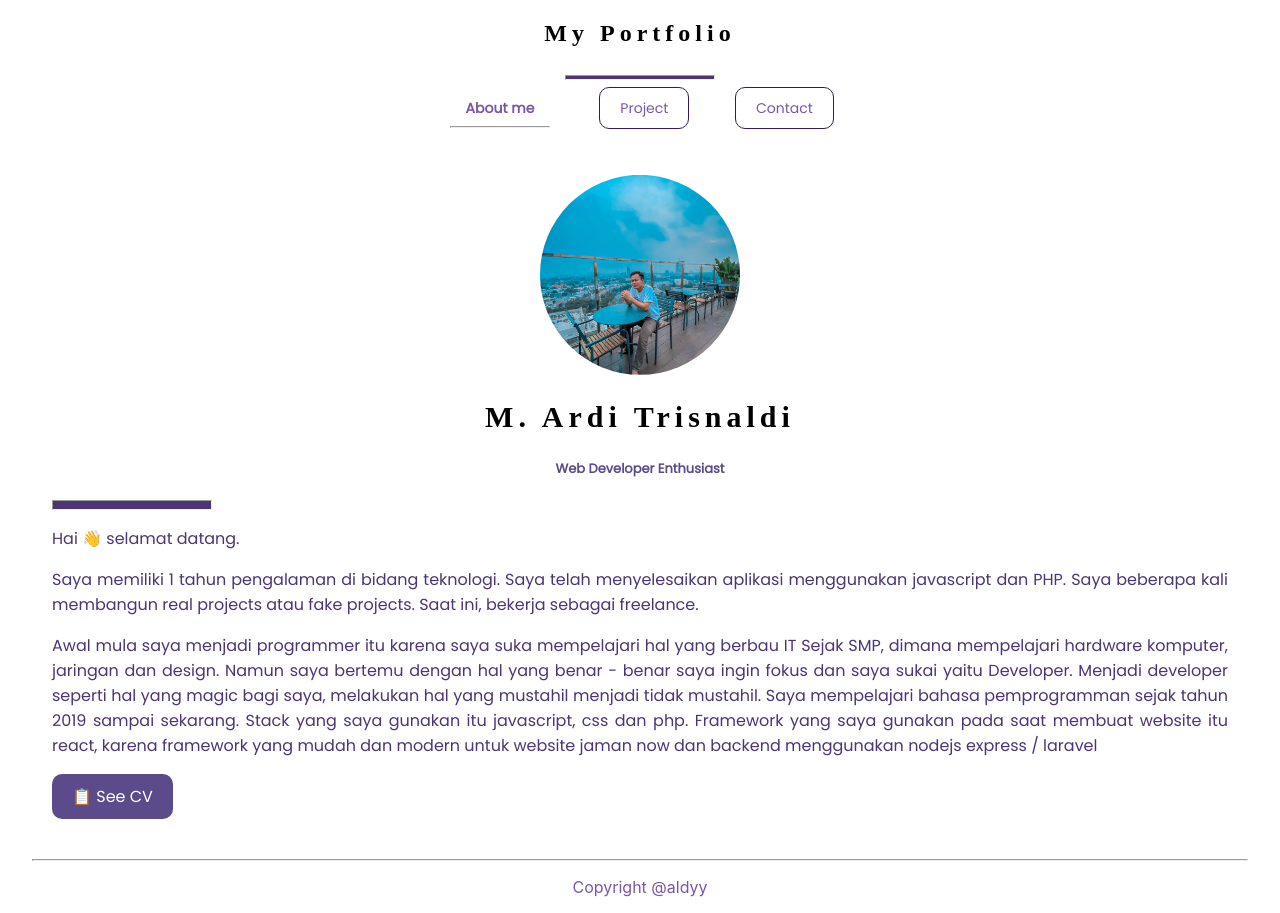
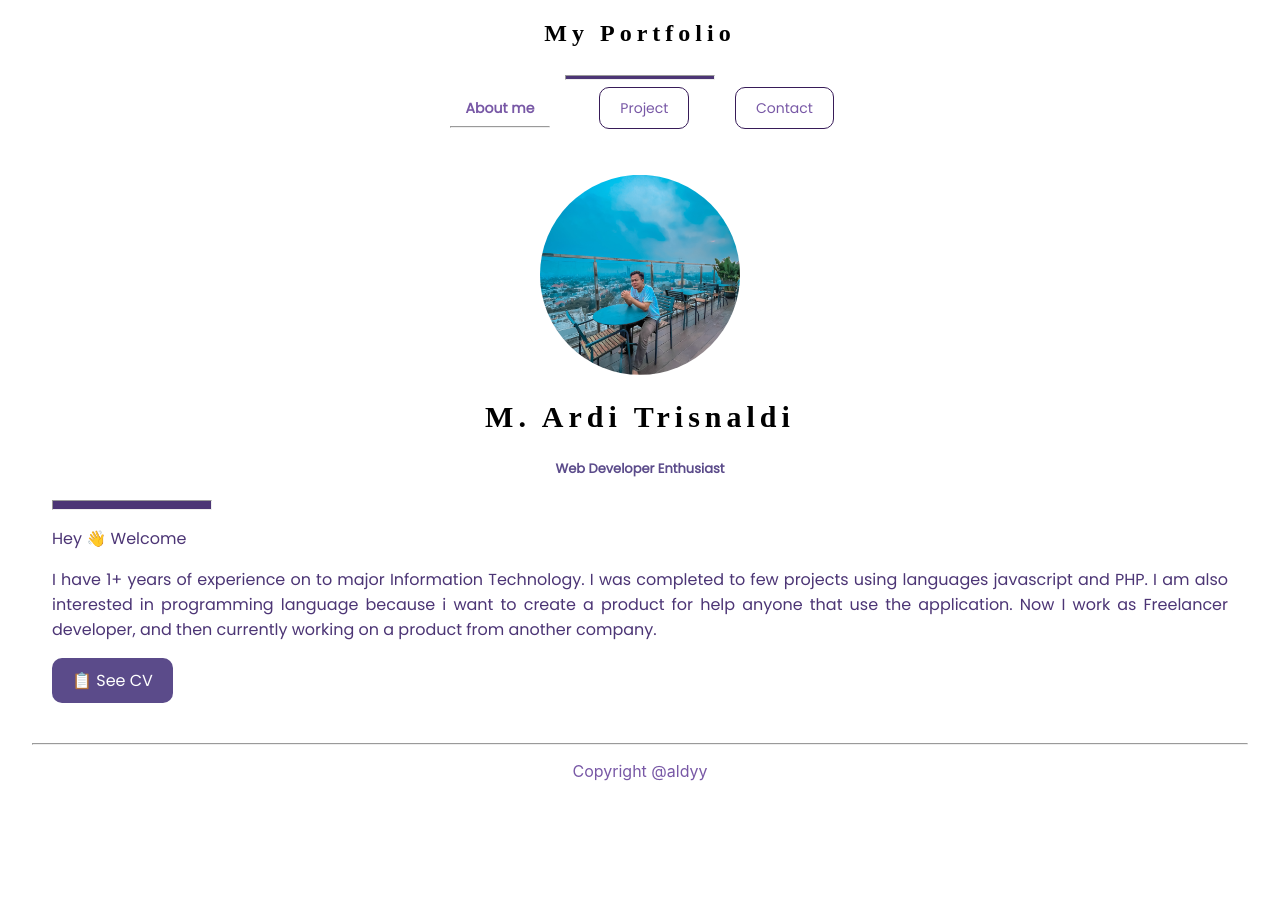
Before and after one commit to Aldyy123/nextjs-app, a Next.js app: page / in a window 1280 px wide. After the commit the page ends 800 px from the top, so only its background shows below. Built offline with nearby package versions, Linux system fonts and the light colour scheme; a web font is replaced by a local one.

Commit message:
feat: update english

```diff
--- a/pages/index.jsx
+++ b/pages/index.jsx
@@ -31,7 +31,7 @@ export default function About() {
 
             <animated.div style={animation} className="poppins">
                 <hr style={styles.hr} />
-                <p>Hai 👋 selamat datang.</p>
+                <p>Hey 👋 Welcome</p>
                 {/* <p>
                     Saya seorang freelance developer yang berfokus ke dalam website frontend maupun backend.
                     Awal mula saya menjadi programmer itu karena saya suka mempelajari hal yang berbau IT Sejak SMP,
@@ -43,13 +43,16 @@ export default function About() {
                 <p style={{
                     textAlign: 'justify'
                 }}>
-                    Saya memiliki 1 tahun pengalaman di bidang teknologi. Saya telah menyelesaikan aplikasi menggunakan javascript dan PHP. Saya beberapa kali membangun real projects atau fake projects. Saat ini, bekerja sebagai freelance.
+                    {/* Saya memiliki 1 tahun pengalaman di bidang teknologi. Saya telah menyelesaikan aplikasi menggunakan javascript dan PHP. Saya beberapa kali membangun real projects atau fake projects. Saat ini, bekerja sebagai freelance. */}
+                    I have 1+ years of experience on to major Information Technology. I was completed to few projects using languages javascript and PHP.
+                    I am also interested in programming language because i want to create a product for help anyone that use the application.
+                    Now I work as Freelancer developer, and then currently working on a product from another company.
                 </p>
-                <p style={{
+                {/* <p style={{
                     textAlign: 'justify'
                 }}>
                     Awal mula saya menjadi programmer itu karena saya suka mempelajari hal yang berbau IT Sejak SMP, dimana mempelajari hardware komputer, jaringan dan design. Namun saya bertemu dengan hal yang benar - benar saya ingin fokus dan saya sukai yaitu Developer. Menjadi developer seperti hal yang magic bagi saya, melakukan hal yang mustahil menjadi tidak mustahil. Saya mempelajari bahasa pemprogramman sejak tahun 2019 sampai sekarang. Stack yang saya gunakan itu javascript, css dan php. Framework yang saya gunakan pada saat membuat website itu react, karena framework yang mudah dan modern untuk website jaman now dan backend menggunakan nodejs express / laravel
-                </p>
+                </p> */}
                 <a className="see-cv" target={'_blank'} href="https://drive.google.com/file/d/1uP4aTGrmyjDNVYvRNYZ57BaJD1M2xxLV/view?usp=sharing" rel="noreferrer">📋 See CV</a>
             </animated.div>
         </>
```
Also changed, not shown: data/projects.json (+9 -9 lines).
